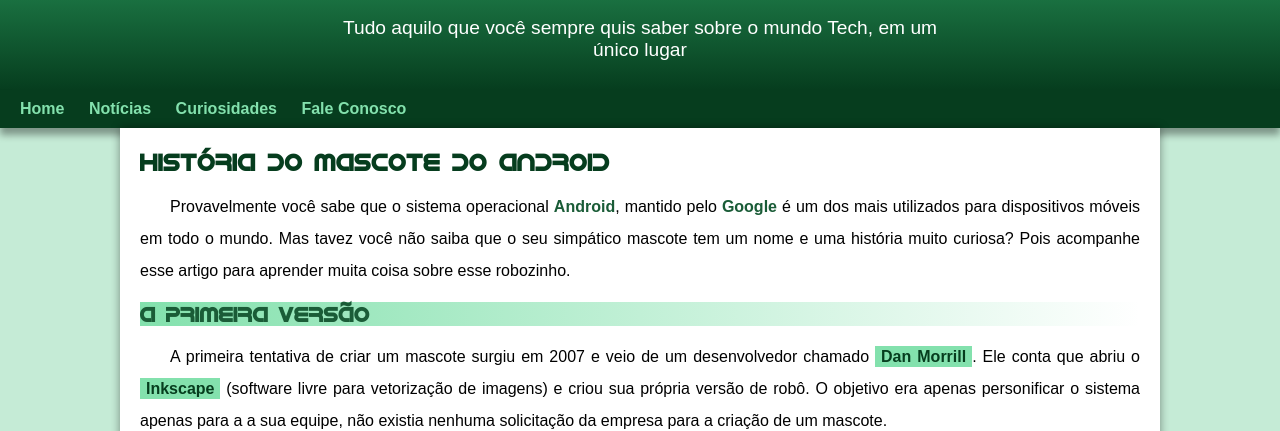
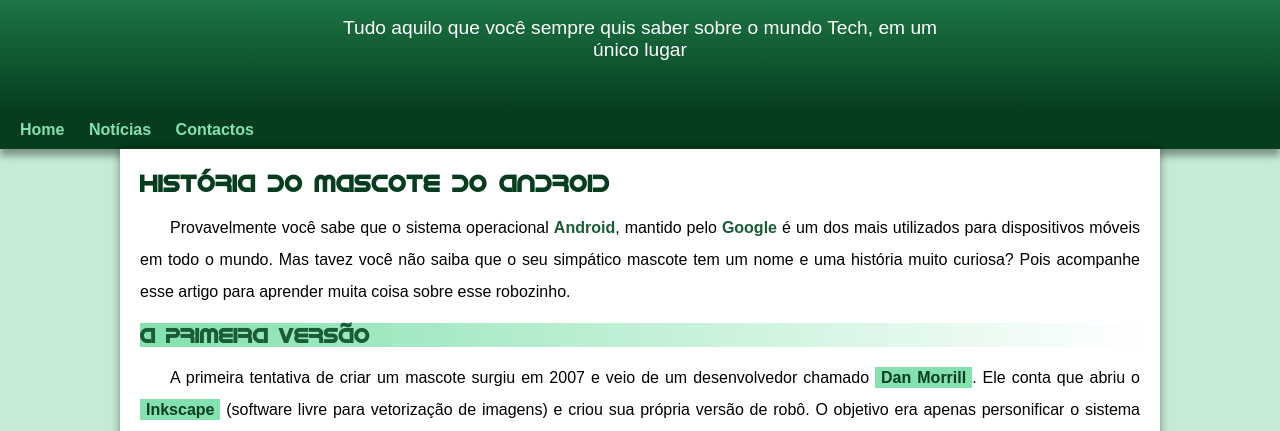
Before and after one commit to denisemendesjanota/projeto-android, a plain HTML site: page index.html in a window 1280 px wide. Shown: the part 100-531 px from the top of the page. Drawn offline with Linux system fonts and the light colour scheme.

Commit message:
problema de padding corrigido

```diff
--- a/estilo/style.css
+++ b/estilo/style.css
@@ -53,7 +53,7 @@
         color: white;
         max-width: 600px;
         margin: auto;
-        margin-bottom: 20px;
+        padding-bottom: 50px;
         padding-right: 10px;
         padding-left: 10px;
     }
--- a/index.html
+++ b/index.html
@@ -16,8 +16,7 @@
     <nav>
         <a href="#">Home</a>
         <a href="#">Notícias</a>
-        <a href="#">Curiosidades</a>
-        <a href="#">Fale Conosco</a>
+        <a href="#">Contactos</a>
     </nav>
     <main>
         <article>
```
